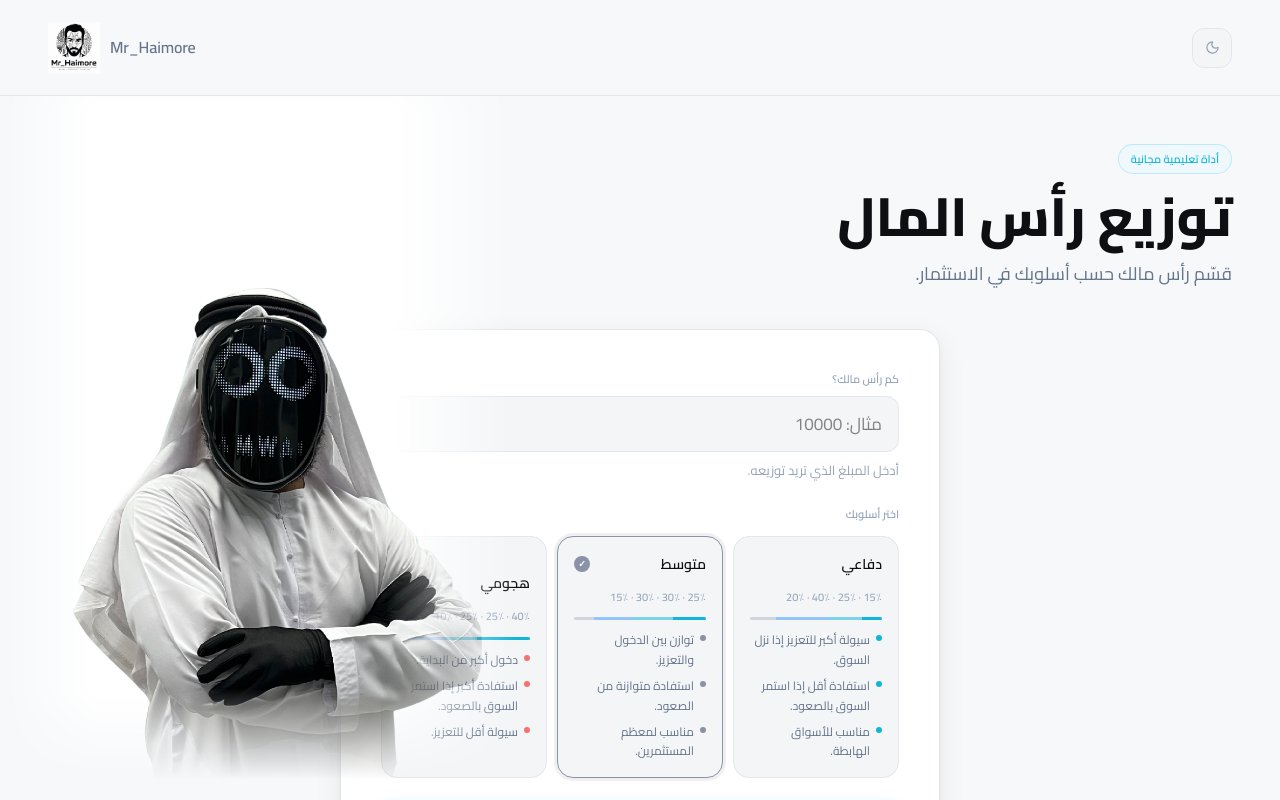
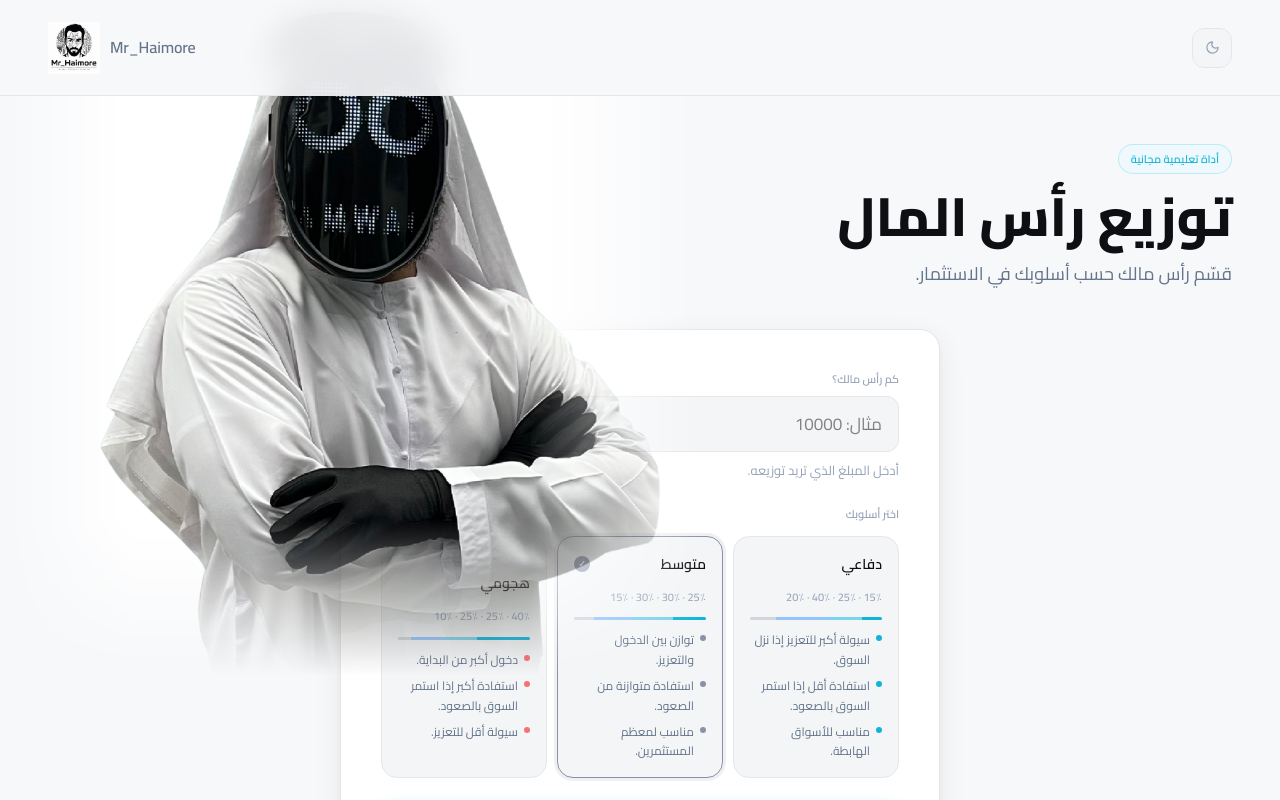
Before and after one commit to haimoreah/Mr_Haimore-capital-allocator, a React (Vite) app: page / in a window 1280 px wide. Shown: the top 800 px of the page. Built offline with nearby package versions, Linux system fonts and the light colour scheme.

Commit message:
reposition watermark higher so head reaches the header, enlarge to 130vh

```diff
--- a/src/index.css
+++ b/src/index.css
@@ -240,9 +240,9 @@ input[type='number'] { -moz-appearance: textfield; }
   display: none; /* hidden on mobile & tablet */
   position: fixed;
   left: 0;
-  top: 50%;
-  transform: translateY(-50%);
-  height: 95vh;
+  top: 0;
+  transform: translateY(-35%);
+  height: 130vh;
   width: auto;
   opacity: 1;
   z-index: 0;
@@ -250,11 +250,11 @@ input[type='number'] { -moz-appearance: textfield; }
   user-select: none;
   -webkit-mask-image:
     linear-gradient(to right,  transparent 0%,  black 18%, black 72%, transparent 96%),
-    linear-gradient(to bottom, transparent 0%,  black 12%, black 88%, transparent 100%);
+    linear-gradient(to bottom, black 0%, black 85%, transparent 100%);
   -webkit-mask-composite: destination-in;
           mask-image:
     linear-gradient(to right,  transparent 0%,  black 18%, black 72%, transparent 96%),
-    linear-gradient(to bottom, transparent 0%,  black 12%, black 88%, transparent 100%);
+    linear-gradient(to bottom, black 0%, black 85%, transparent 100%);
           mask-composite: intersect;
 }
 
```
